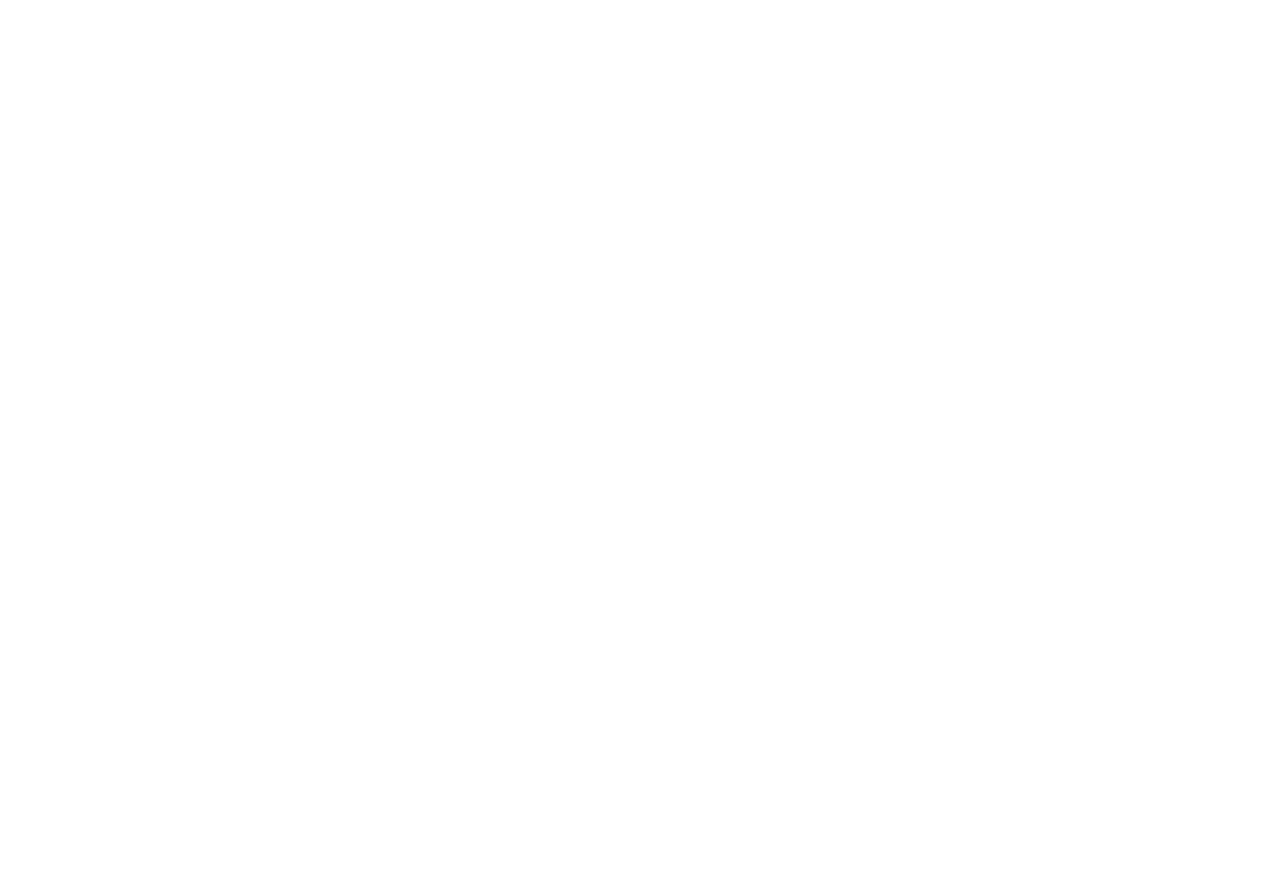
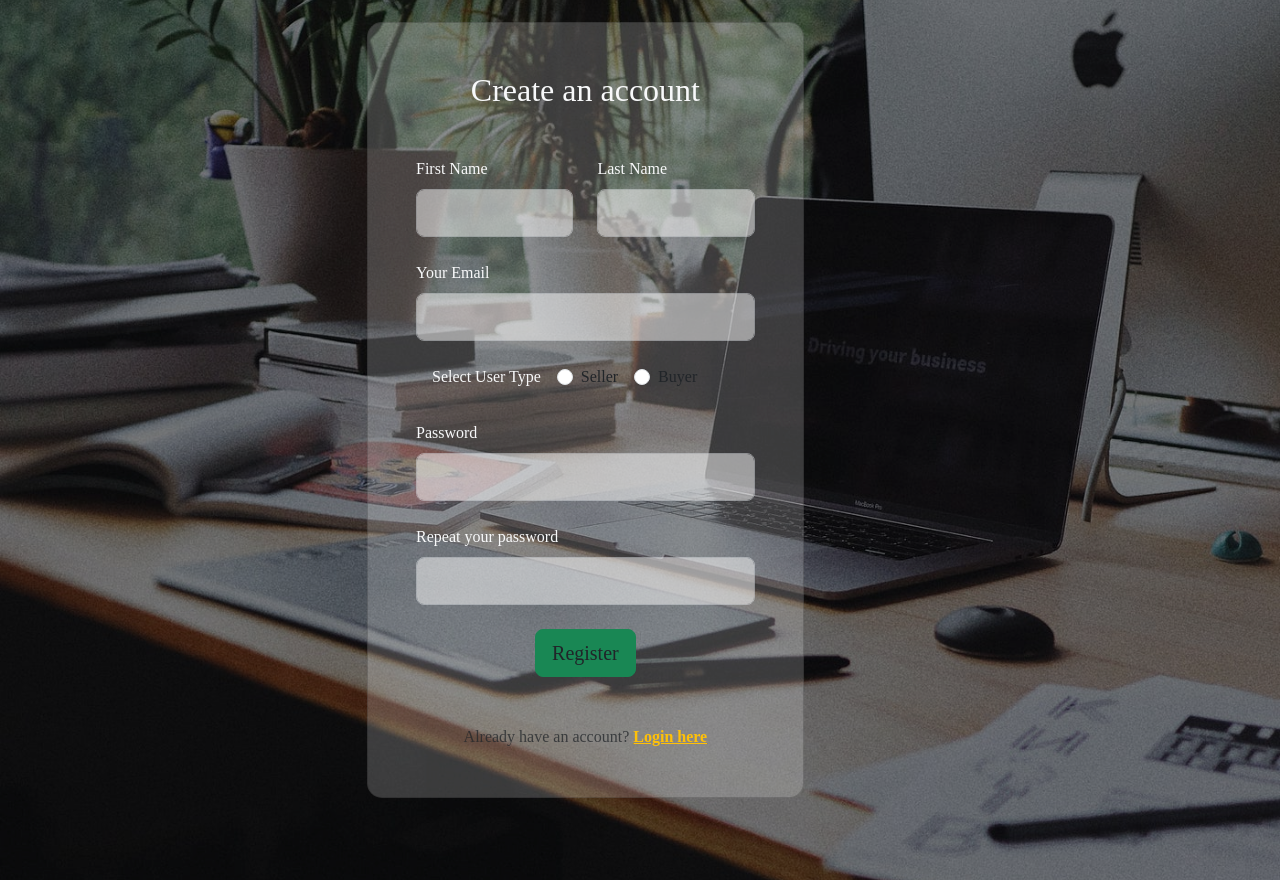
Before and after one commit to ArnobsShoeb/Web_Dev, a React (Create React App) app in the folder BanglaGig/banglagig/: page /signup in a window 1280 px wide. Before the commit this address had no page. Before the commit the page ends 800 px from the top, so only its background shows below. Built offline with nearby package versions, Linux system fonts and the light colour scheme; a web font is replaced by a local one.

Commit message:
Signup front-end done

```diff
--- a/BanglaGig/banglagig/src/App.js
+++ b/BanglaGig/banglagig/src/App.js
@@ -9,6 +9,7 @@ import {
 import Login from './screens/Login';
 import '../node_modules/bootstrap/dist/js/bootstrap.bundle';
 import '../node_modules/bootstrap/dist/js/bootstrap.bundle.min.js';
+import Signup from './screens/Signup.js';
 
 
 
@@ -20,6 +21,7 @@ function App() {
       <Routes>
         <Route exact path="/" element= {<Home/>}></Route>
         <Route exact path="/login" element= {<Login/>}></Route>
+        <Route exact path="/signup" element= {<Signup/>}></Route>
       </Routes>
     </div>
     </Router>
--- a/BanglaGig/banglagig/src/screens/Login.js
+++ b/BanglaGig/banglagig/src/screens/Login.js
@@ -1,6 +1,6 @@
 import React from 'react'
 import loginpic from "../images/loginpic.jpg"
-
+import { Link } from 'react-router-dom'
 export default function Login() {
   return (
     <div>
@@ -41,8 +41,8 @@ export default function Login() {
                   </div>
 
                   <a className="small text-muted" href="#!">Forgot password?</a>
-                  <p className="mb-5 pb-lg-2" style={{color: "#393f81"}}>Don't have an account? <a href="#!"
-                      style={{color: "#393f81"}}>Register here</a></p>
+                  <p className="mb-5 pb-lg-2" style={{color: "#393f81"}}>Don't have an account? <Link to="/signup"
+                      style={{color: "#393f81"}}>Register here</Link></p>
 
                 </form>
 
--- /dev/null
+++ b/BanglaGig/banglagig/src/screens/Signup.js
@@ -0,0 +1,83 @@
+import React from 'react';
+import signuppic from "../images/signuppic.jpg";
+
+export default function Signup() {
+  return (
+    <div>
+      <div>
+        <img
+          src={signuppic}
+          style={{  height: "110%", width: "100%", objectFit: "cover", filter: "brightness(50%)", position: "absolute", zIndex: "-1" }}
+          alt='Background'
+        />
+      </div>
+      <section className="vh-100 bg-image">
+        <div className="mask d-flex align-items-center h-100 gradient-custom-3">
+          <div className="container h-100">
+            <div className="row d-flex justify-content-center align-items-center h-100">
+              <div className="col-12 col-md-9 col-lg-7 col-xl-6">
+                <div className="card" style={{ width:"80%", marginTop:"20px", borderRadius: "15px", backgroundColor: "rgba(255, 255, 255, 0.2)" }}>
+                  <div className="card-body p-5">
+                    <h2 className="text-light text-center mb-5">Create an account</h2>
+                    <form>
+                      <div className="row">
+                        <div className="col-md-6 mb-4">
+                          <div className="form-outline">
+                          <label className="form-label text-light" htmlFor="form3Example1cg" >First Name</label>
+                            <input type="text" id="form3Example1cg" className="form-control form-control-lg" style={{opacity:0.5}} />
+
+                          </div>
+                        </div>
+                        <div className="col-md-6 mb-4">
+                          <div className="form-outline">
+                          <label className="form-label text-light" htmlFor="form3Example2cg">Last Name</label>
+                            <input type="text" id="form3Example2cg" className="form-control form-control-lg" style={{opacity:0.5}}/>
+
+                          </div>
+                        </div>
+                      </div>
+                      <div className="form-outline mb-4">
+                      <label className="form-label text-light" htmlFor="form3Example3cg">Your Email</label>
+                        <input type="email" id="form3Example3cg" className="form-control form-control-lg" style={{opacity:0.5}} />
+
+                      </div>
+                      <div className="form-outline mb-4">
+                      <label className="form-label text-light px-3" htmlFor="form3Example3cg">Select User Type   </label>
+                      <div className="form-check form-check-inline">
+                          <input className="form-check-input " type="radio" name="userType" id="seller" value="seller"  />
+                          <label className="form-check-label text-dark" htmlFor="seller">Seller</label>
+                        </div>
+                        <div className="form-check form-check-inline">
+                          <input className="form-check-input " type="radio" name="userType" id="buyer" value="buyer" />
+                          <label className="form-check-label text-dark" htmlFor="buyer">Buyer</label>
+                        </div>
+
+
+                      </div>
+                      <div className="form-outline mb-4">
+                      <label className="form-label text-light" htmlFor="form3Example4cg">Password</label>
+                        <input type="password" id="form3Example4cg" className="form-control form-control-lg" style={{opacity:0.5}}  />
+
+                      </div>
+                      <div className="form-outline mb-4 ">
+                      <label className="form-label text-light" htmlFor="form3Example4cdg">Repeat your password</label>
+                        <input type="password" id="form3Example4cdg" className="form-control form-control-lg" style={{opacity:0.5}} />
+
+                      </div>
+
+                      <div className="d-flex justify-content-center">
+                        <button type="button" className="btn btn-success btn-block btn-lg gradient-custom-4 text-body">Register</button>
+                      </div>
+                      <p className="text-center text-muted mt-5 mb-0 ">Already have an account? <a href="#!"
+                        className="fw-bold text-body"><u className='text-warning'>Login here</u></a></p>
+                    </form>
+                  </div>
+                </div>
+              </div>
+            </div>
+          </div>
+        </div>
+      </section>
+    </div>
+  );
+}
```
Also changed, not shown: BanglaGig/banglagig/src/images/signuppic.jpg (added).
